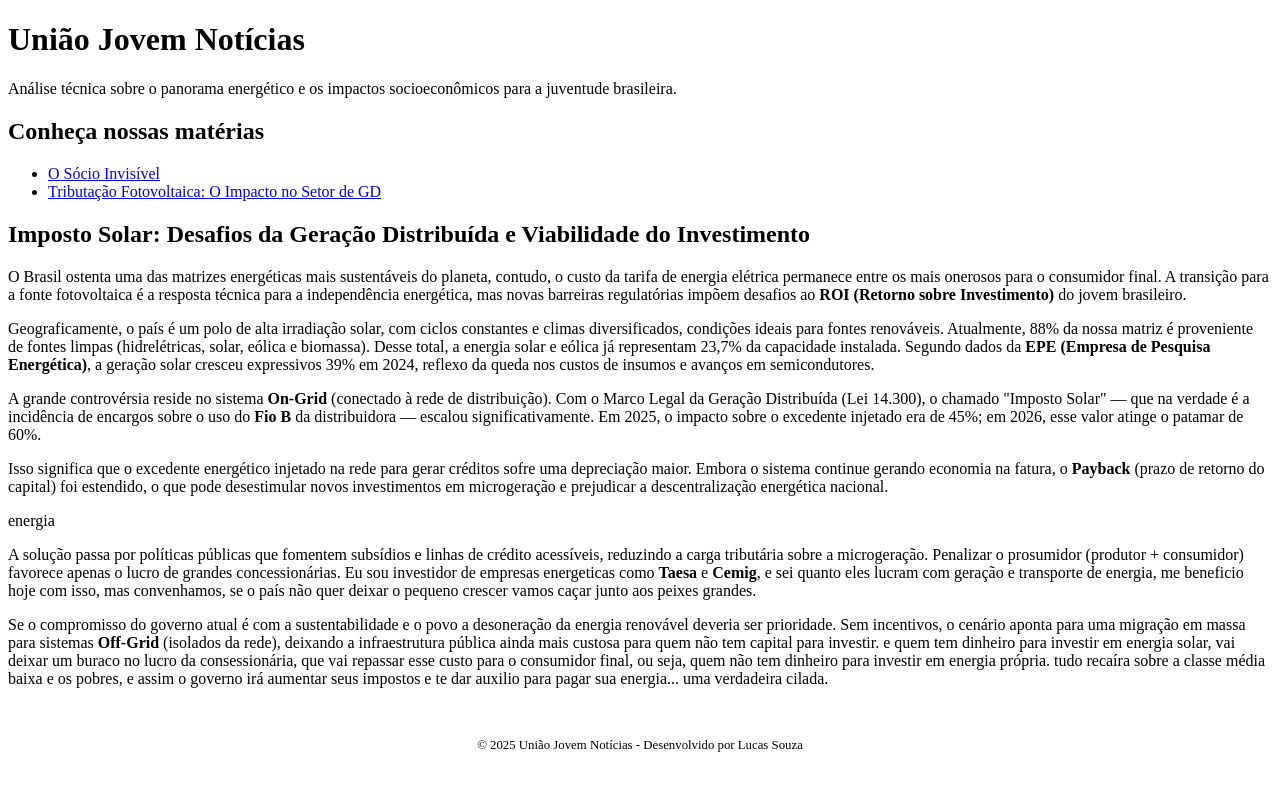
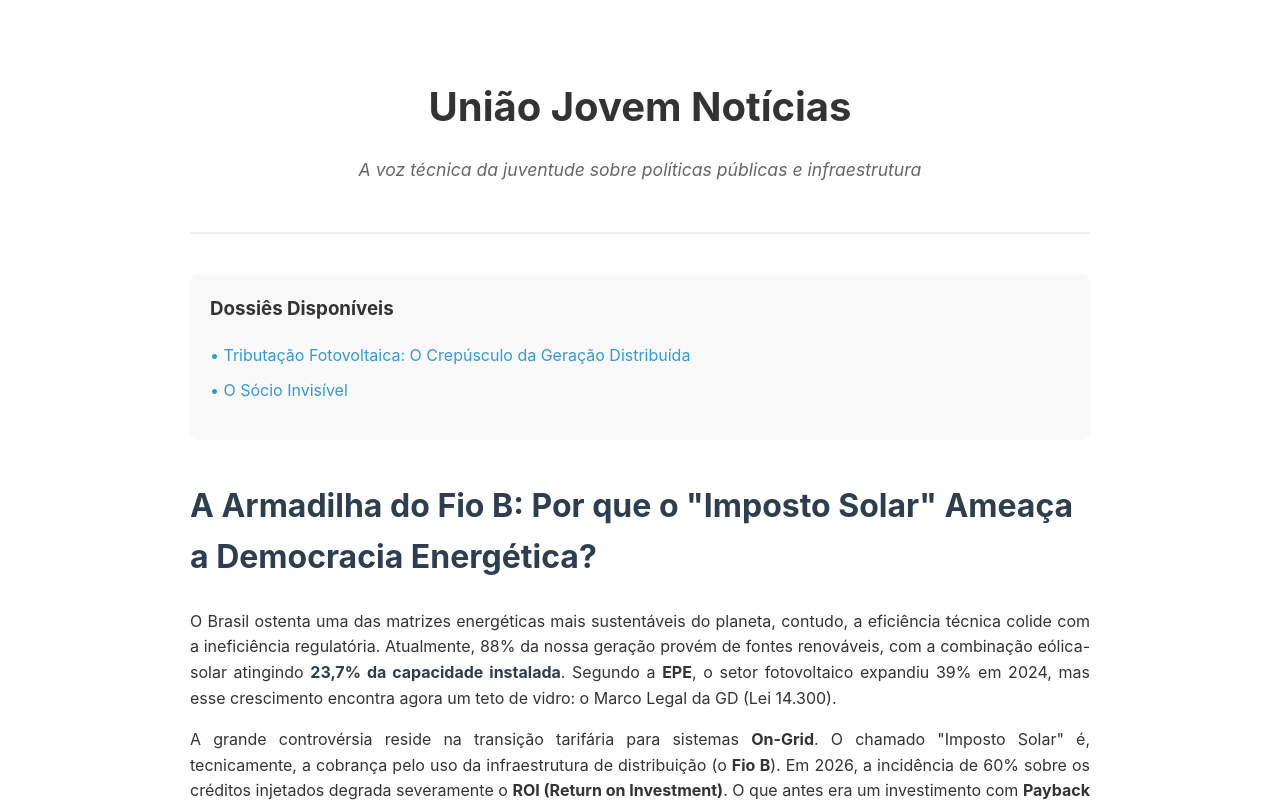
Before and after one commit to Idryck/UjNews, a Next.js app: page /energia in a window 1280 px wide. Shown: the top 802 px of the page. Built offline with nearby package versions, Linux system fonts and the light colour scheme.

Commit message:
teste de style

```diff
--- a/pages/energia.jsx
+++ b/pages/energia.jsx
@@ -1,76 +1,90 @@
 import React from 'react';
 
 /**
- * Componente Home: Versão corrigida e otimizada.
- * Foco em semântica HTML5, acessibilidade e precisão técnica sobre o setor elétrico.
+ * Componente Home: Análise Macroeconômica e Técnica da Geração Distribuída no Brasil.
+ * Autor: Lucas Souza
+ * Data: Janeiro de 2026
  */
 function Home() {
+    // Estilos inline para garantir a apresentação visual sem dependências externas
+    const styles = {
+        container: { maxWidth: '900px', margin: '0 auto', padding: '40px 20px', fontFamily: '"Inter", sans-serif', color: '#333', lineHeight: '1.6' },
+        header: { textAlign: 'center', borderBottom: '2px solid #f0f0f0', paddingBottom: '30px', marginBottom: '40px' },
+        tagline: { color: '#666', fontSize: '1.1rem', fontStyle: 'italic' },
+        nav: { backgroundColor: '#f9f9f9', padding: '20px', borderRadius: '8px', marginBottom: '40px' },
+        article: { backgroundColor: '#fff' },
+        highlight: { color: '#2c3e50', fontWeight: 'bold' },
+        quote: { borderLeft: '4px solid #e67e22', paddingLeft: '20px', margin: '30px 0', fontStyle: 'italic', color: '#555' },
+        footer: { marginTop: '60px', paddingTop: '20px', borderTop: '1px solid #eee', textAlign: 'center', fontSize: '0.85rem', color: '#999' }
+    };
+
     return (
-        <main className="news-container">
-            {/* Seção de Cabeçalho: Identidade Visual e Editorial */}
-            <header className="main-header">
-                <h1 className="main-title">União Jovem Notícias</h1>
-                <p className="tagline">
-                    Análise técnica sobre o panorama energético e os impactos socioeconômicos para a juventude brasileira.
-                </p>
+        <main style={styles.container}>
+            {/* Header Editorial */}
+            <header style={styles.header}>
+                <h1 style={{ fontSize: '2.5rem', marginBottom: '10px' }}>União Jovem Notícias</h1>
+                <p style={styles.tagline}>A voz técnica da juventude sobre políticas públicas e infraestrutura</p>
             </header>
 
-            {/* Navegação Interna: Acessibilidade melhorada */}
-            <nav className="main-navigation" aria-label="Menu de matérias">
-                <h2 className="nav-title">Conheça nossas matérias</h2>
-                <ul className="nav-list">
-                    <li className="nav-item">
-                        <a href="veiculos" className="nav-link">O Sócio Invisível</a>
+            {/* Navegação Estruturada */}
+            <nav style={styles.nav}>
+                <h3 style={{ marginTop: 0 }}>Dossiês Disponíveis</h3>
+                <ul style={{ listStyleType: 'none', padding: 0 }}>
+                    <li style={{ marginBottom: '10px' }}>
+                        <a href="#artigo" style={{ color: '#3498db', textDecoration: 'none' }}>• Tributação Fotovoltaica: O Crepúsculo da Geração Distribuída</a>
                     </li>
-                    <li className="nav-item">
-                        <a href="energia" className="nav-link">Tributação Fotovoltaica: O Impacto no Setor de GD</a>
+                    <li style={{ marginBottom: '10px' }}>
+                        <a href="veiculos" style={{ color: '#3498db', textDecoration: 'none' }}>• O Sócio Invisível</a>
                     </li>
                 </ul>
             </nav>
 
-            {/* Conteúdo Principal: Artigo Técnico */}
-            <section className="article-content">
+            {/* Seção de Conteúdo Técnico */}
+            <section id="artigo" style={styles.article}>
                 <article>
-                    <header className="article-header">
-                        <h2>Imposto Solar: Desafios da Geração Distribuída e Viabilidade do Investimento</h2>
+                    <header>
+                        <h2 style={{ fontSize: '2rem', color: '#2c3e50' }}>A Armadilha do Fio B: Por que o "Imposto Solar" Ameaça a Democracia Energética?</h2>
                     </header>
 
-                    <div className="article-body">
+                    <div className="article-body" style={{ textAlign: 'justify' }}>
                         <p>
-                            O Brasil ostenta uma das matrizes energéticas mais sustentáveis do planeta, contudo, o custo da tarifa de energia elétrica permanece entre os mais onerosos para o consumidor final.
-                            A transição para a fonte fotovoltaica é a resposta técnica para a independência energética, mas novas barreiras regulatórias impõem desafios ao <strong>ROI (Retorno sobre Investimento)</strong> do jovem brasileiro.
+                            O Brasil ostenta uma das matrizes energéticas mais sustentáveis do planeta, contudo, a eficiência técnica colide com a ineficiência regulatória. Atualmente, 88% da nossa geração provém de fontes renováveis, com a combinação eólica-solar atingindo <span style={styles.highlight}>23,7% da capacidade instalada</span>. Segundo a <strong>EPE</strong>, o setor fotovoltaico expandiu 39% em 2024, mas esse crescimento encontra agora um teto de vidro: o Marco Legal da GD (Lei 14.300).
                         </p>
 
                         <p>
-                            Geograficamente, o país é um polo de alta irradiação solar, com ciclos constantes e climas diversificados, condições ideais para fontes renováveis. Atualmente, 88% da nossa matriz é proveniente de fontes limpas (hidrelétricas, solar, eólica e biomassa). Desse total, a energia solar e eólica já representam 23,7% da capacidade instalada. Segundo dados da <strong>EPE (Empresa de Pesquisa Energética)</strong>, a geração solar cresceu expressivos 39% em 2024, reflexo da queda nos custos de insumos e avanços em semicondutores.
+                            A grande controvérsia reside na transição tarifária para sistemas <strong>On-Grid</strong>. O chamado "Imposto Solar" é, tecnicamente, a cobrança pelo uso da infraestrutura de distribuição (o <strong>Fio B</strong>). Em 2026, a incidência de 60% sobre os créditos injetados degrada severamente o <strong>ROI (Return on Investment)</strong>. O que antes era um investimento com <strong>Payback</strong> de 4 anos, agora se estende para 7 ou 8, desestimulando a microgeração distribuída.
+                        </p>
+
+                        <div style={styles.quote}>
+                            "A manutenção do Sol é uma metáfora irônica para o que o mercado chama de subsídio cruzado reverso: o governo taxa a inovação para manter o lucro regulado das concessionárias."
+                        </div>
+
+                        <p>
+                            Como investidor de players como <strong>Taesa (TAEE11)</strong> e <strong>Cemig (CMIG4)</strong>, compreendo a solidez das margens operacionais dessas companhias no segmento de transmissão e distribuição. Elas se beneficiam da infraestrutura centralizada. Contudo, do ponto de vista do desenvolvimento nacional, estamos diante da <strong>"Espiral da Morte" das concessionárias</strong>: quem possui capital migra para sistemas <strong>Off-Grid</strong> (isolados com baterias), abandonando a rede pública.
                         </p>
 
                         <p>
-                            A grande controvérsia reside no sistema <strong>On-Grid</strong> (conectado à rede de distribuição). Com o Marco Legal da Geração Distribuída (Lei 14.300), o chamado "Imposto Solar" — que na verdade é a incidência de encargos sobre o uso do <strong>Fio B</strong> da distribuidora — escalou significativamente. Em 2025, o impacto sobre o excedente injetado era de 45%; em 2026, esse valor atinge o patamar de 60%.
+                            Aqui reside o perigo socioeconômico: ao "desbancarizar" a energia, a rede pública perde seus usuários de maior poder aquisitivo. O custo fixo de manutenção da malha elétrica não diminui; ele é apenas rateado entre os que permanecem. Quem são eles? A classe média baixa e os vulneráveis, que não possuem os <strong>R$ 26.000,00</strong> necessários para um sistema básico ou terreno para usinas <strong>UFV</strong>.
                         </p>
 
                         <p>
-                            Isso significa que o excedente energético injetado na rede para gerar créditos sofre uma depreciação maior. Embora o sistema continue gerando economia na fatura, o <strong>Payback</strong> (prazo de retorno do capital) foi estendido, o que pode desestimular novos investimentos em microgeração e prejudicar a descentralização energética nacional.
-                        </p>
-
-       energia
-                        <p>
-                            A solução passa por políticas públicas que fomentem subsídios e linhas de crédito acessíveis, reduzindo a carga tributária sobre a microgeração. Penalizar o prosumidor (produtor + consumidor) favorece apenas o lucro de grandes concessionárias.
-                            Eu sou investidor de empresas energeticas como <strong>Taesa</strong> e <strong>Cemig</strong>, e sei quanto eles lucram com geração e transporte de energia, me beneficio hoje com isso, mas convenhamos, se o país não quer deixar o pequeno crescer vamos caçar junto aos peixes grandes.
+                            A tese de investimento em fundos como o <strong>SNEL11</strong> mostra que a energia solar é ultra-eficiente. Uma usina pequena (0,06 MWp) gera em um único dia o que uma residência média consome em um mês. Se temos a tecnologia, por que não a democratizamos? A resposta é política. Ao taxar o excedente, o governo cria uma dependência artificial.
                         </p>
 
                         <p>
-                            Se o compromisso do governo atual é com a sustentabilidade e o povo a desoneração da energia renovável deveria ser prioridade. Sem incentivos, o cenário aponta para uma migração em massa para sistemas <strong>Off-Grid</strong> (isolados da rede), deixando a infraestrutura pública ainda mais custosa para quem não tem capital para investir.
-                            e quem tem dinheiro para investir em energia solar, vai deixar um buraco no lucro da consessionária, que vai repassar esse custo para o consumidor final, ou seja, quem não tem dinheiro para investir em energia própria.
-                            tudo recaíra sobre a classe média baixa e os pobres, e assim o governo irá aumentar seus impostos e te dar auxilio para pagar sua energia... uma verdadeira cilada.
+                            O cenário para 2026 é cíclico e perverso: o governo aumenta impostos sobre o prosumidor, reduz a atratividade do investimento privado em renováveis e, para compensar a alta da tarifa causada pelo êxodo dos grandes consumidores, cria auxílios e subsídios para o pobre pagar a conta de luz. É a estatização da ineficiência: paga-se o imposto para receber o benefício, enquanto o lucro das concessionárias permanece blindado pelo contrato de concessão.
+                        </p>
 
-
+                        <p>
+                            Precisamos de uma desoneração real e de linhas de crédito que permitam que a energia solar não seja um luxo, mas um <strong>utility</strong> básico. Se o discurso oficial é de sustentabilidade, a prática tributária deve refletir a urgência da transição energética, e não servir de âncora para modelos de negócios do século passado.
                         </p>
                     </div>
 
-                  <footer style={{ marginTop: '50px', textAlign: 'center', fontSize: '0.8rem' }}>
-                    <p>&copy; 2025 União Jovem Notícias - Desenvolvido por Lucas Souza</p>
-                   </footer>
+                    <footer style={styles.footer}>
+                        <p><strong>&copy; 2026 União Jovem Notícias</strong></p>
+                        <p>Análise por Lucas Souza | Curadoria Técnica de Infraestrutura e Energia</p>
+                        <p style={{ marginTop: '10px', fontSize: '0.7rem' }}>Dados baseados nos relatórios da EPE e indicadores de mercado B3.</p>
+                    </footer>
                 </article>
             </section>
         </main>
```
